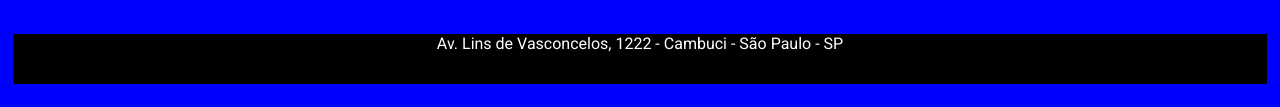
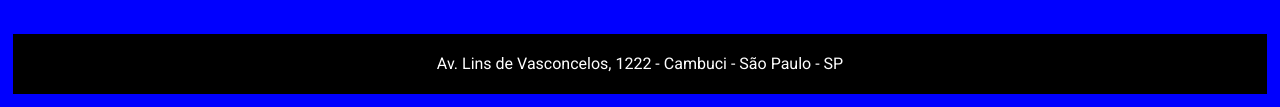
Before and after one commit to Paulo-Moncaio/ComicShop, a plain HTML site: page index.html in a window 1280 px wide. Shown: the part 2060-2167 px from the top of the page. Drawn offline with Linux system fonts and the light colour scheme.

Commit message:
Estilização footer
alinhando o texto conforme proposta

```diff
--- a/css/style.css
+++ b/css/style.css
@@ -108,10 +108,11 @@ footer{
     text-align: center;
     align-items: center;
     color: white;
-    height: 50px;
+    height: 60px;
     margin: 1%;
 }
 footer p{
-    justify-content: center;
-    align-items: center;
+    text-align: center;
+    color: #fff;
+    padding-top: 20px;
 }
```
